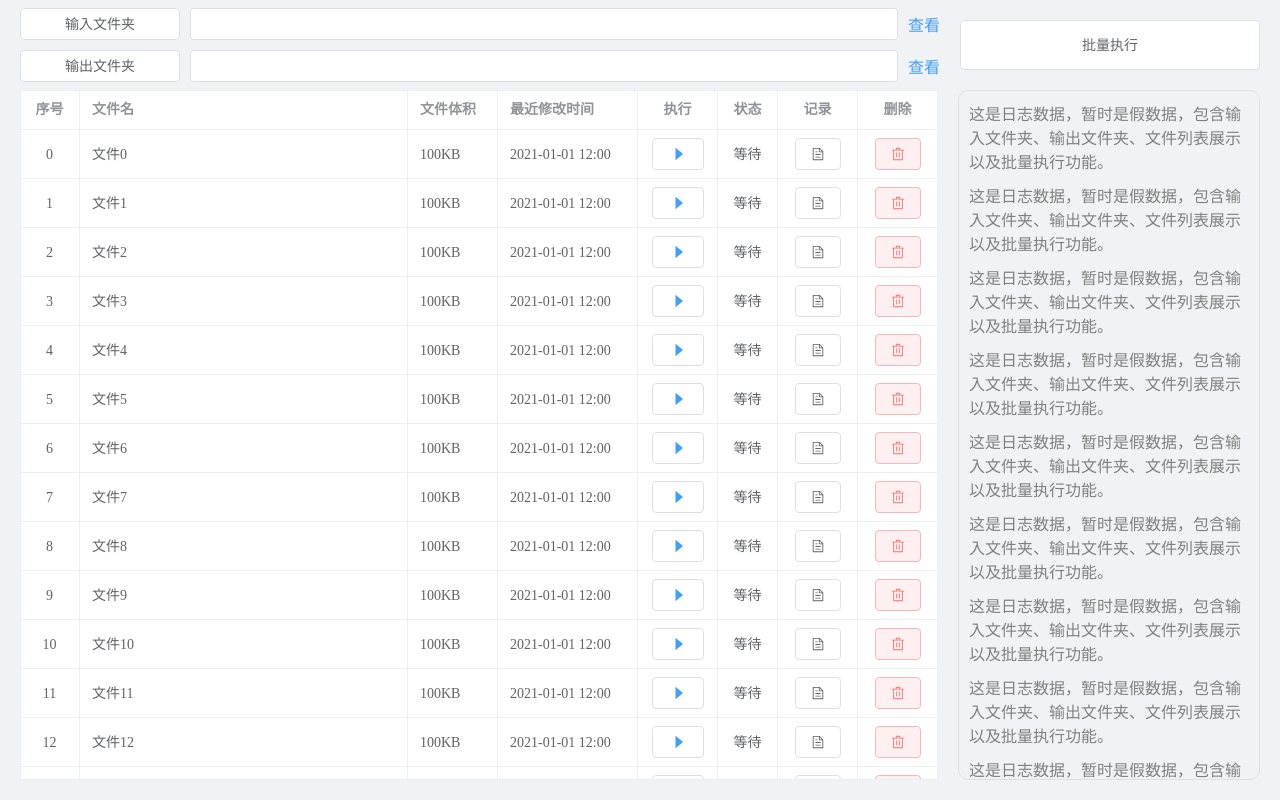
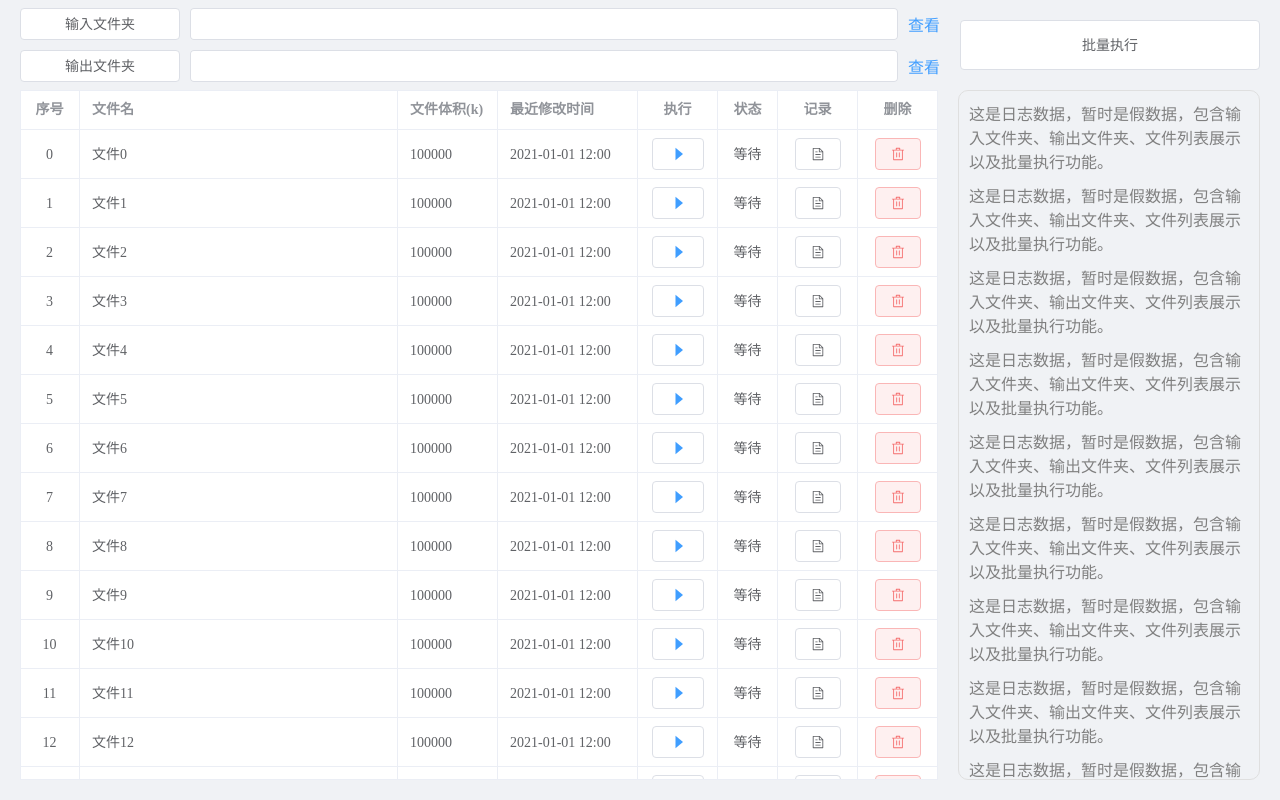
Before and after one commit to 1024dashen/TauriMan, a Vue app in the folder example/runwrap/: page / in a window 1280 px wide. Built offline with nearby package versions, Linux system fonts and the light colour scheme.

Commit message:
Update App.vue to adjust file size column label and format file size values for improved clarity in the table display.

```diff
--- a/example/runwrap/src/App.vue
+++ b/example/runwrap/src/App.vue
@@ -50,7 +50,7 @@
                         align="center"
                     />
                     <el-table-column prop="name" label="文件名" />
-                    <el-table-column prop="size" label="文件体积" width="90" />
+                    <el-table-column prop="size" label="文件体积(k)" width="100" />
                     <el-table-column
                         prop="update"
                         label="最近修改时间"
@@ -165,7 +165,7 @@ onMounted(() => {
         tableData.value.push({
             index: i,
             name: '文件' + i,
-            size: '100KB',
+            size: '100000',
             update: '2021-01-01 12:00',
             action: '执行',
             state: '等待',
```
